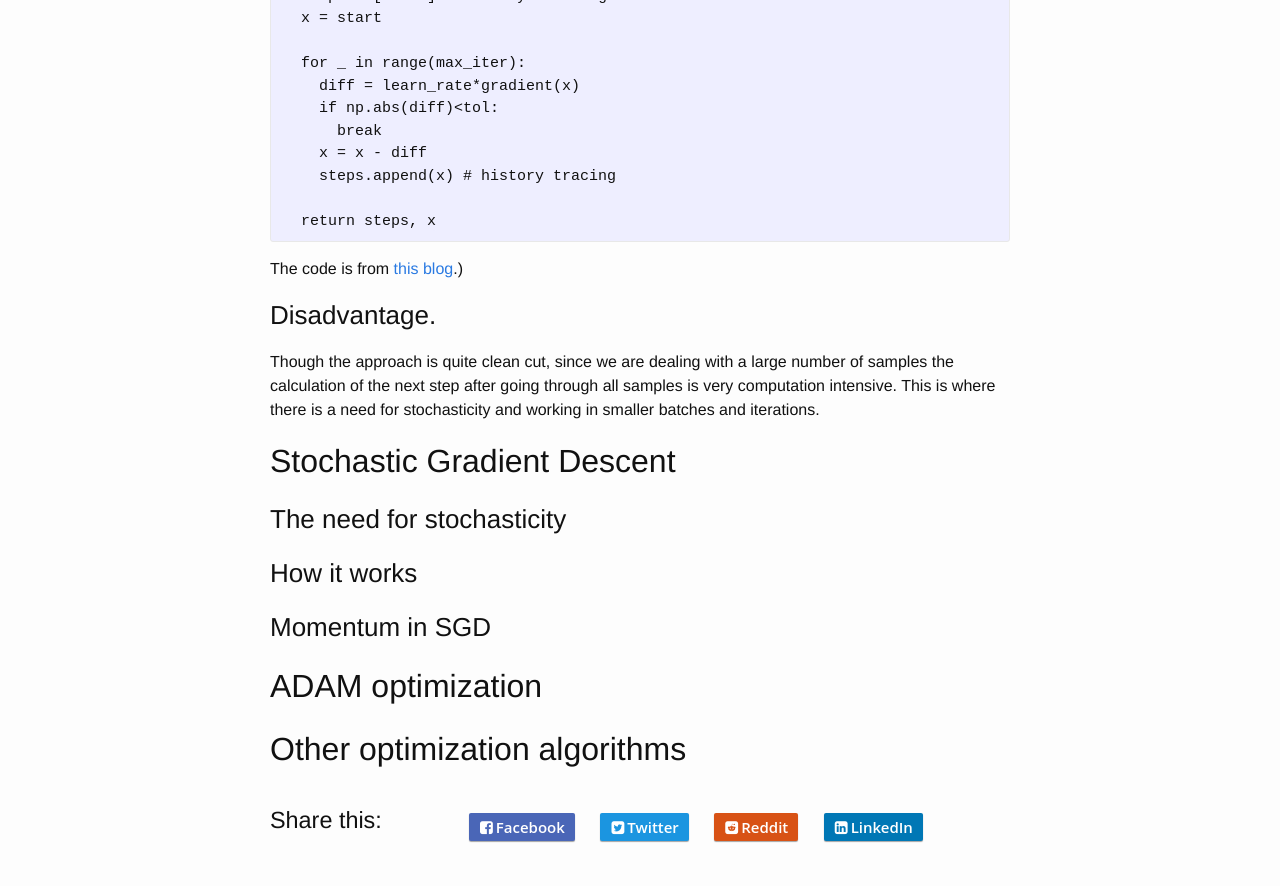
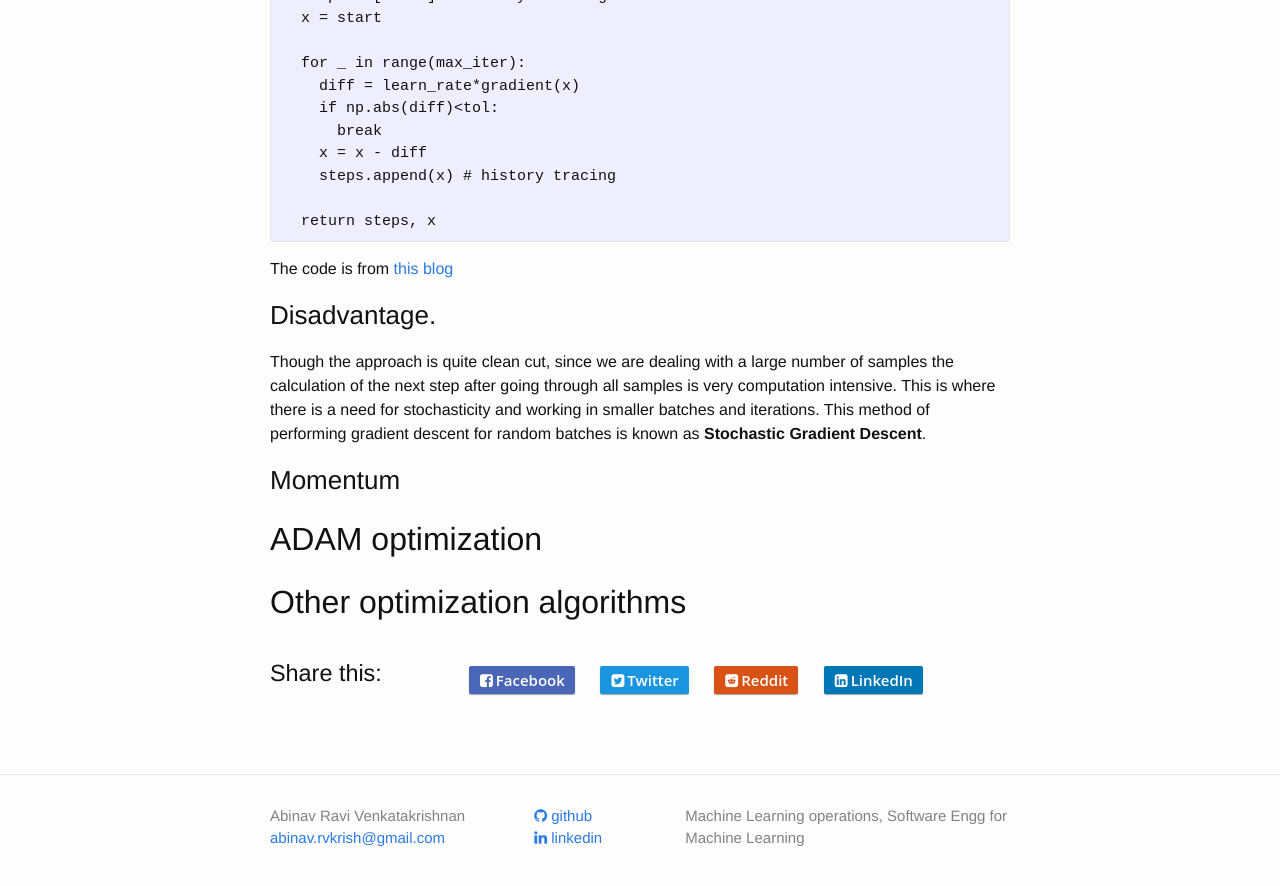
Before and after one commit to AbinavRavi/AbinavRavi.github.io, a Jekyll site: the page built from _posts/2023-02-15-Optimization-Algos.markdown, in a window 1280 px wide and 900 px high, scrolled down 1158 px. Shown: the top 886 px of the window. Built offline with Jekyll 4.4.1, drawn with Linux system fonts in a browser that asks for light colours; nearby versions of some CDN libraries; comment, search, counter and statistics services are not loaded.

Commit message:
SGD added

````diff
--- a/_posts/2023-02-15-Optimization-Algos.markdown
+++ b/_posts/2023-02-15-Optimization-Algos.markdown
@@ -46,19 +46,11 @@ def gradient_descent(start, gradient, learn_rate, max_iter, tol=0.01):
 
   return steps, x
 ```
-The code is from [this blog](https://towardsdatascience.com/gradient-descent-algorithm-a-deep-dive-cf04e8115f21#:~:text=Gradient%20descent%20(GD)%20is%20an,e.g.%20in%20a%20linear%20regression).)
+The code is from [this blog](https://towardsdatascience.com/gradient-descent-algorithm-a-deep-dive-cf04e8115f21#:~:text=Gradient%20descent%20(GD)%20is%20an,e.g.%20in%20a%20linear%20regression)
 ### Disadvantage.
 
-Though the approach is quite clean cut, since we are dealing with a large number of samples the calculation of the next step after going through all samples is very computation intensive. This is where there is a need for stochasticity and working in smaller batches and iterations.
-
-
-## Stochastic Gradient Descent
-
-### The need for stochasticity
-
-### How it works
-
-### Momentum in SGD
+Though the approach is quite clean cut, since we are dealing with a large number of samples the calculation of the next step after going through all samples is very computation intensive. This is where there is a need for stochasticity and working in smaller batches and iterations. This method of performing gradient descent for random batches is known as **Stochastic Gradient Descent**.
+### Momentum
 
 ## ADAM optimization
 
````
